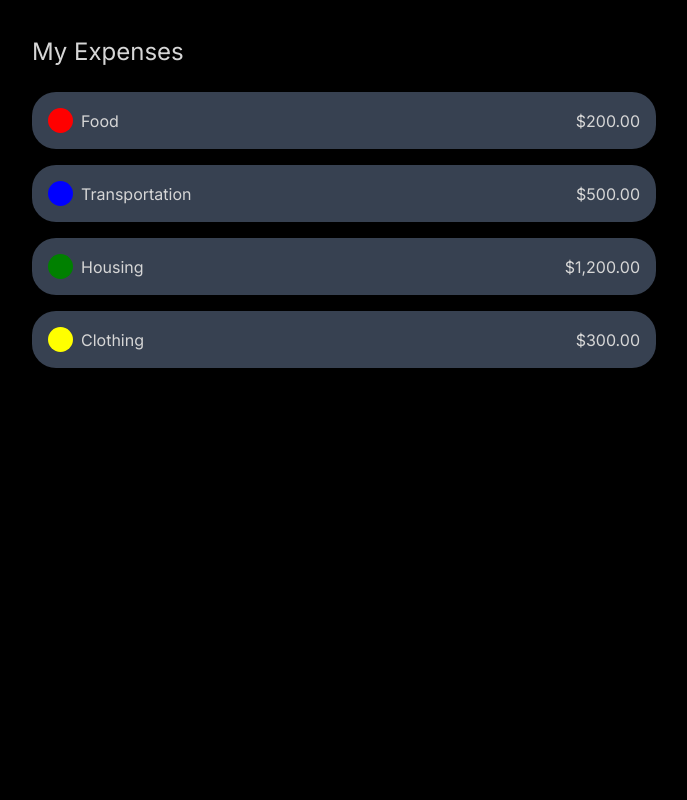
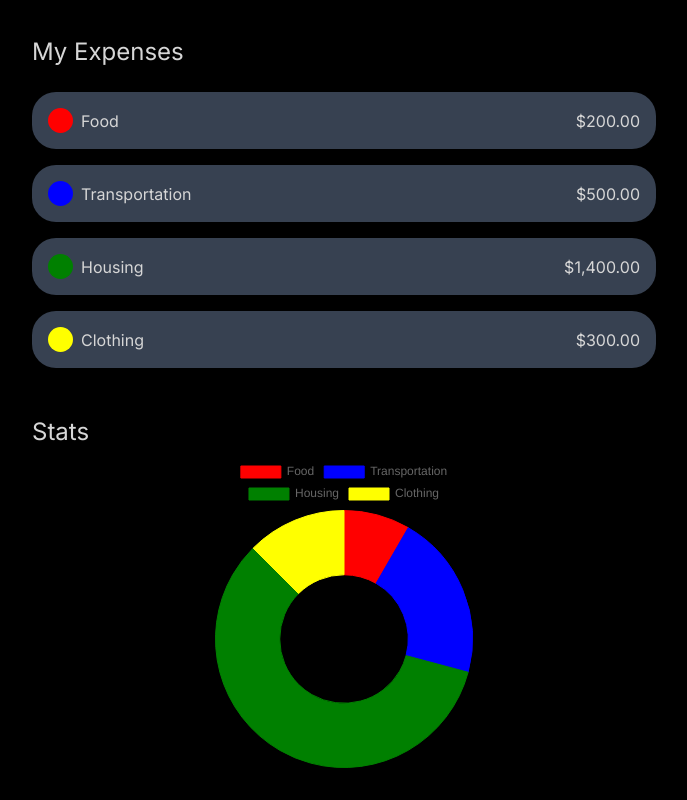
Before and after one commit to aanglin/expense-tracker, a Next.js app: page / in a window 1280 px wide. Shown: the part 278-1078 px from the top of the page, without its empty margins (296-983 px from the left). Before the commit the page ends 800 px from the top, so only its background shows below. Built offline with nearby package versions, Linux system fonts and the light colour scheme.

Commit message:
added chart to app

```diff
--- a/app/page.js
+++ b/app/page.js
@@ -1,5 +1,12 @@
+"use client";
+
+import { Chart as ChartJS, ArcElement, Tooltip, Legend } from "chart.js";
+import { Doughnut } from "react-chartjs-2";
+
 import ExpenseCategoryItems from "@/components/ExpenseCategoryItems";
 import { currencyFormatter } from "@/util/format";
+
+ChartJS.register(ArcElement, Tooltip, Legend);
 
 export default function Home() {
   const DummyData = [
@@ -7,25 +14,25 @@ export default function Home() {
       id: 1,
       title: "Food",
       color: "red",
-      amount: 200,
+      total: 200,
     },
     {
       id: 2,
       title: "Transportation",
       color: "blue",
-      amount: 500,
+      total: 500,
     },
     {
       id: 3,
       title: "Housing",
       color: "green",
-      amount: 1200,
+      total: 1400,
     },
     {
       id: 4,
       title: "Clothing",
       color: "yellow",
-      amount: 300,
+      total: 300,
     },
   ];
   return (
@@ -48,12 +55,32 @@ export default function Home() {
                 key={expense.id}
                 color={expense.color}
                 title={expense.title}
-                amount={expense.amount}
+                total={expense.total}
               />
             );
           })}
         </div>
       </section>
+      {/* Chart Section */}
+      <section className="py-6">
+        <h3 className="text-2xl">Stats</h3>
+        <div className="w-1/2 mx-auto py-2">
+          <Doughnut
+            data={{
+              labels: DummyData.map((expense) => expense.title),
+              datasets: [
+                {
+                  label: "Expenses",
+                  data: DummyData.map((expense) => expense.total),
+                  backgroundColor: DummyData.map((expense) => expense.color),
+                  borderColor: DummyData.map((expense) => expense.color),
+                  borderWidth: 1,
+                },
+              ],
+            }}
+          />
+        </div>
+      </section>
     </main>
   );
 }
--- a/components/ExpenseCategoryItems.js
+++ b/components/ExpenseCategoryItems.js
@@ -1,6 +1,6 @@
 import { currencyFormatter } from "@/util/format";
 
-export default function ExpenseCategoryItems({ color, title, amount }) {
+export default function ExpenseCategoryItems({ color, title, total }) {
   return (
     <button>
       <div className="flex items-center justify-between px-4 py-4 bg-gray-700 rounded-3xl">
@@ -11,7 +11,7 @@ export default function ExpenseCategoryItems({ color, title, amount }) {
           />
           <h4 className="capitalize">{title}</h4>
         </div>
-        <p>{currencyFormatter(amount)}</p>
+        <p>{currencyFormatter(total)}</p>
       </div>
     </button>
   );
--- a/package.json
+++ b/package.json
@@ -10,9 +10,11 @@
   },
   "dependencies": {
     "autoprefixer": "10.4.14",
+    "chart.js": "^4.3.0",
     "next": "13.4.5",
     "postcss": "8.4.24",
     "react": "18.2.0",
+    "react-chartjs-2": "^5.2.0",
     "react-dom": "18.2.0",
     "tailwindcss": "3.3.2"
   }
```
Also changed, not shown: 1 other file (tests, documents, lock files or other folders).
